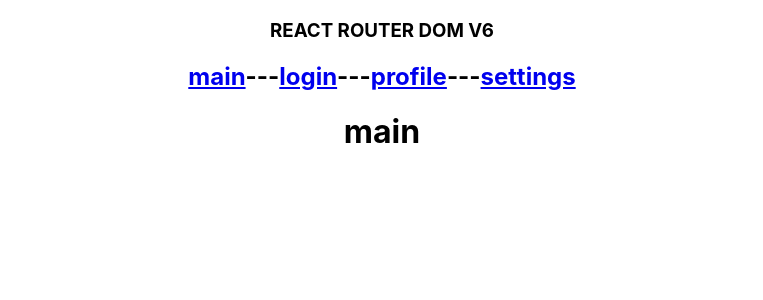
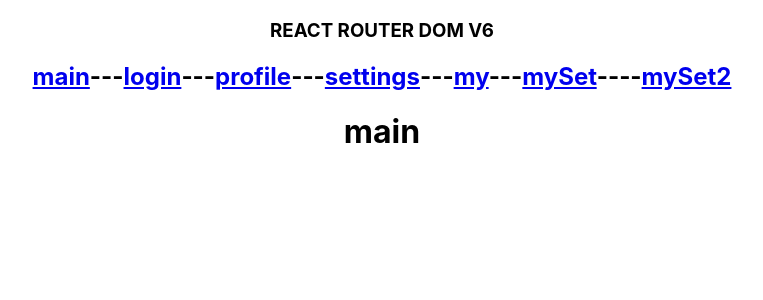
Before and after one commit to kroxaGAN/router_dom, a React (Create React App) app: page / in a window 1280 px wide. Shown: the top 300 px of the page, without its empty margins (258-1021 px from the left). Built offline with nearby package versions, Linux system fonts and the light colour scheme.

Commit message:
outlet knew

```diff
--- a/src/App.tsx
+++ b/src/App.tsx
@@ -1,6 +1,6 @@
 import React from 'react';
 import './App.css';
-import {NavLink, Route, Routes} from "react-router-dom";
+import {NavLink, Outlet, Route, Routes} from "react-router-dom";
 
 function App() {
     return (
@@ -10,21 +10,37 @@
                 <NavLink to={'/'}>main</NavLink>---
                 <NavLink to={'/login'}>login</NavLink>---
                 <NavLink to={'/profile'}>profile</NavLink>---
-                <NavLink to={'/profile/settings'}>settings</NavLink>
+                <NavLink to={'/profile/settings'}>settings</NavLink>---
+                {/*<NavLink to={'/profile/set'}>set</NavLink>*/}
+                <NavLink to={'/my'}>my</NavLink>---
+                <NavLink to={'/my/set'}>mySet</NavLink>----
+                <NavLink to={'/my/set2'}>mySet2</NavLink>
             </h2>
             <Routes>
                 <Route path={'/*'} element={<h1>404 Page not found</h1>}/>
                 <Route path={'/'} element={<h1>main</h1>}/>
-                <Route path={'/login/*'} element={<h1>login</h1>}/>
+                <Route path={'/login'} element={<h1>login</h1>}/>
                 <Route path={'/profile/*'} element={(
                             <h1>
                                 profile
                                 <Routes>
                                 <Route path={'/settings'} element={<h3>settings</h3>}/>
+
                                 </Routes>
                             </h1>
                     )}
                 />
+                <Route path={'/my'} element={(
+                    <h4>
+                        my
+                        <Outlet/>
+                    </h4>
+                )}>
+                    <Route path={'/my/set'} element={<h3>set</h3>}/>
+                    <Route path={'/my/set2'} element={<h3>set2</h3>}/>
+                </Route>
+
+
             </Routes>
         </div>
     );
```
